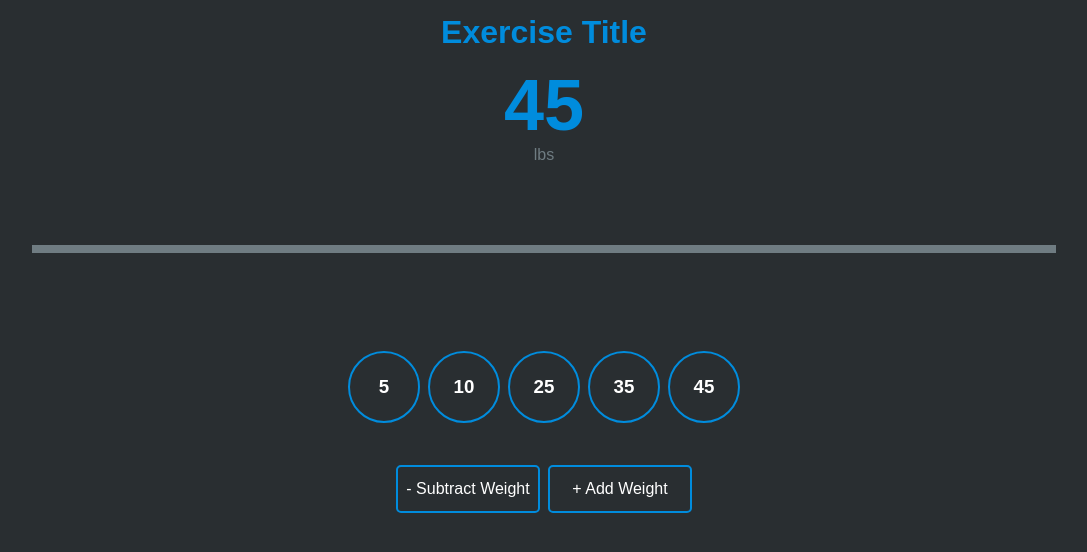
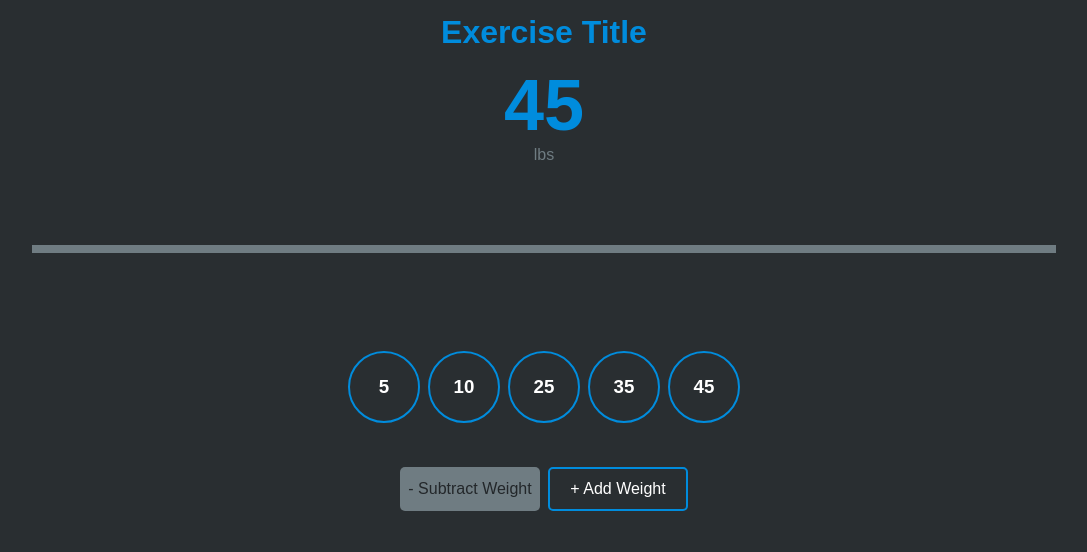
Before and after one commit to devonrandall-design/Tracking-App-Refined, a React (Create React App) app: page / in a window 1280 px wide. Shown: the top 552 px of the page, without its empty margins (96-1183 px from the left). Built offline with nearby package versions, Linux system fonts and the light colour scheme.

Commit message:
3 files modified

```diff
--- a/src/App.js
+++ b/src/App.js
@@ -45,7 +45,7 @@ const onBar = []
 {weightArray.map(weight => {return <Plate current={selected} id={weight} selectedName={name} selectWeight={selectWeight} amount={weight} />})}
         </PlateArea>
         <div className="btn-Area">
-          <Buttons selected={selected} addWeight={addWeight}
+          <Buttons weight={weight} selected={selected} addWeight={addWeight}
           subtractWeight={subtractWeight} />
 
         </div>
--- a/src/buttons.js
+++ b/src/buttons.js
@@ -1,10 +1,11 @@
 import React from 'react'
 
-export default function Buttons({selected, addWeight, subtractWeight}) {
+export default function Buttons({selected, addWeight, subtractWeight, weight}) {
 
   return (
   <>
-  <div onClick={() => subtractWeight(selected)} className="btn">- Subtract Weight</div>
+  <div onClick={() => subtractWeight(selected)}
+  className={weight === 45 ? 'inactive' : 'btn'}>- Subtract Weight</div>
   <div onClick={() => addWeight(selected)} className="btn">+ Add Weight</div>
   </>
   )
--- a/src/style.css
+++ b/src/style.css
@@ -146,5 +146,20 @@ align-items:center;
       display: flex;
       align-items: center;
       justify-content: center;
+      box-sizing: border-box;
 
     }
+
+    .inactive {
+      width: 140px;
+      height: 44px;
+      background-color: #6F7C82;
+      border-radius: 5px;
+      font-family: 13px;
+      color: #23272A;
+      font-family: 'Proxima Nova', sans-serif;
+      display: flex;
+      align-items: center;
+      justify-content: center;
+
+    }
```
